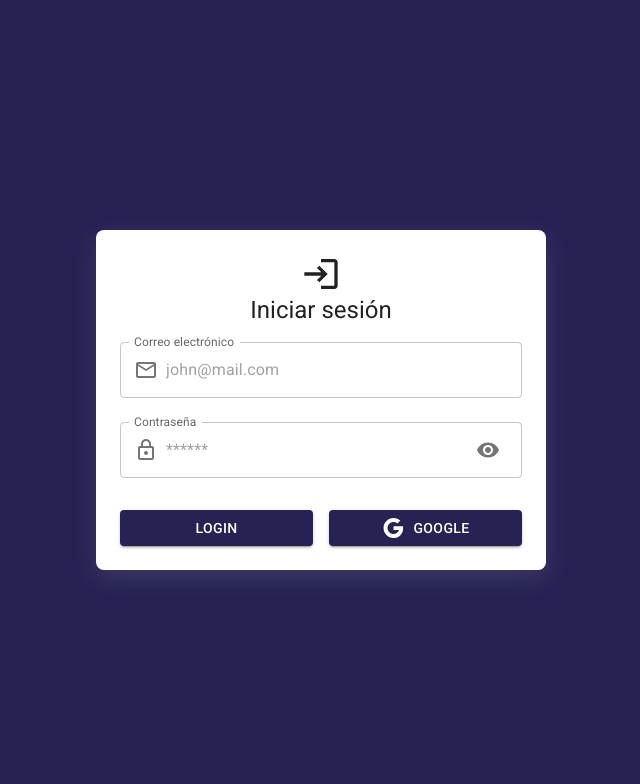
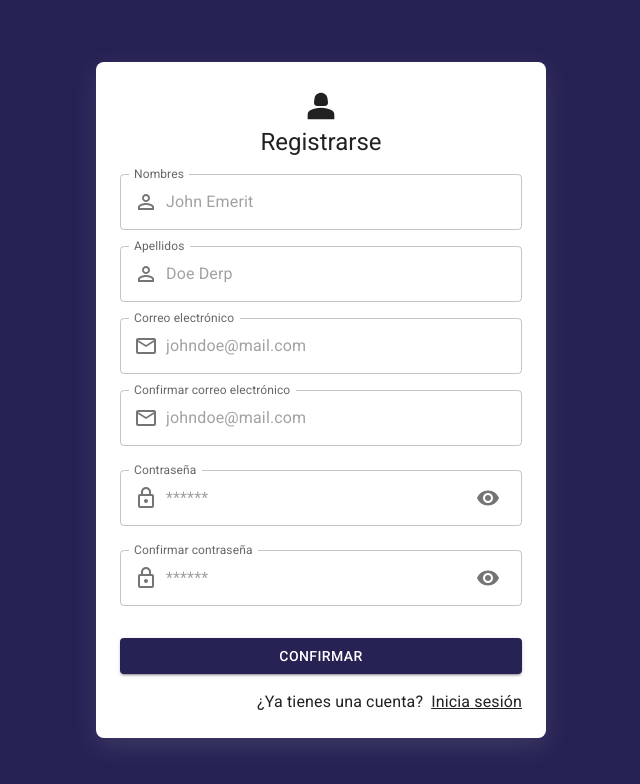
Before and after one commit to jisazamp/hotel-app, a React (Vite) app: page /auth/register in a window 1280 px wide. Before the commit this address led to /auth/login. Shown: the top 784 px of the page, without its empty margins (319-959 px from the left). Built offline with nearby package versions, Linux system fonts and the light colour scheme; no server answers; sample sign-in values are in the browser's storage.

Commit message:
RegisterForm UI

```diff
--- /dev/null
+++ b/src/auth/components/RegisterForm.tsx
@@ -0,0 +1,251 @@
+import { useState } from 'react'
+import {
+  Button,
+  Grid,
+  IconButton,
+  InputAdornment,
+  TextField,
+} from '@mui/material'
+import { useFormik } from 'formik'
+import { registerSchema } from '../models/RegisterForm.model'
+import PersonOutline from '@mui/icons-material/PersonOutline'
+import MailOutline from '@mui/icons-material/MailOutline'
+import LockOutlined from '@mui/icons-material/LockOutlined'
+import Visibility from '@mui/icons-material/Visibility'
+import VisibilityOff from '@mui/icons-material/VisibilityOff'
+
+const RegisterForm = () => {
+  const [showPassword, setShowPassword] = useState<boolean>(false)
+  const [errors, setErrors] = useState({
+    email: '',
+    password: '',
+  })
+
+  const formik = useFormik({
+    initialValues: {
+      firstName: '',
+      lastName: '',
+      email: '',
+      confirmEmail: '',
+      password: '',
+      confirmPassword: '',
+    },
+    validationSchema: registerSchema,
+    onSubmit: (values) => {
+      if (values.email !== values.confirmEmail) {
+        const newErrors = {
+          ...errors,
+          email: 'Los correos electrónicos no coinciden',
+        }
+        return setErrors(newErrors)
+      }
+      if (values.password !== values.confirmPassword) {
+        const newErrors = {
+          ...errors,
+          password: 'Las contraseñas no coinciden',
+        }
+        return setErrors(newErrors)
+      }
+
+      setErrors({ email: '', password: '' })
+    },
+  })
+
+  return (
+    <form style={{ width: '100%' }} onSubmit={formik.handleSubmit}>
+      <Grid item xs={12} sx={{ mt: 2 }}>
+        {/* FirstName field start */}
+        <TextField
+          error={formik.touched.firstName && !!formik.errors.firstName}
+          fullWidth
+          helperText={formik.touched.firstName && formik.errors.firstName}
+          id='firstName'
+          label='Nombres'
+          name='firstName'
+          onChange={formik.handleChange}
+          placeholder='John Emerit'
+          type='text'
+          value={formik.values.firstName}
+          variant='outlined'
+          InputProps={{
+            startAdornment: (
+              <InputAdornment position='start'>
+                <PersonOutline />
+              </InputAdornment>
+            ),
+          }}
+        />
+      </Grid>
+      {/* FirstName field end */}
+
+      {/* LastName field start */}
+      <Grid item xs={12} sx={{ mt: 2 }}>
+        <TextField
+          error={formik.touched.lastName && !!formik.errors.lastName}
+          fullWidth
+          helperText={formik.touched.lastName && formik.errors.lastName}
+          id='lastName'
+          label='Apellidos'
+          name='lastName'
+          onChange={formik.handleChange}
+          placeholder='Doe Derp'
+          type='text'
+          value={formik.values.lastName}
+          variant='outlined'
+          InputProps={{
+            startAdornment: (
+              <InputAdornment position='start'>
+                <PersonOutline />
+              </InputAdornment>
+            ),
+          }}
+        />
+      </Grid>
+      {/* Lastname field end */}
+
+      {/* Email field start */}
+      <Grid item xs={12} sx={{ mt: 2 }}>
+        <TextField
+          error={
+            (formik.touched.email && !!formik.errors.email) || !!errors.email
+          }
+          fullWidth
+          helperText={
+            (formik.touched.email && formik.errors.email) || errors.email
+          }
+          id='email'
+          label='Correo electrónico'
+          name='email'
+          onChange={formik.handleChange}
+          placeholder='johndoe@mail.com'
+          type='email'
+          value={formik.values.email}
+          variant='outlined'
+          InputProps={{
+            startAdornment: (
+              <InputAdornment position='start'>
+                <MailOutline />
+              </InputAdornment>
+            ),
+          }}
+        />
+      </Grid>
+      {/* Email field end */}
+
+      {/* ConfirmEmail field start */}
+      <Grid item xs={12} sx={{ mt: 2 }}>
+        <TextField
+          error={
+            (formik.touched.email && !!formik.errors.email) || !!errors.email
+          }
+          fullWidth
+          helperText={
+            (formik.touched.email && formik.errors.email) || errors.email
+          }
+          id='confirmEmail'
+          label='Confirmar correo electrónico'
+          name='confirmEmail'
+          onChange={formik.handleChange}
+          placeholder='johndoe@mail.com'
+          type='confirmEmail'
+          value={formik.values.confirmEmail}
+          variant='outlined'
+          InputProps={{
+            startAdornment: (
+              <InputAdornment position='start'>
+                <MailOutline />
+              </InputAdornment>
+            ),
+          }}
+        />
+      </Grid>
+      {/* ConfirmEmail field end */}
+
+      {/* Password field start */}
+      <Grid item xs={12} sx={{ mt: 3 }}>
+        <TextField
+          error={
+            (formik.touched.password && !!formik.errors.password) ||
+            !!errors.password
+          }
+          fullWidth
+          helperText={
+            (formik.touched.password && formik.errors.password) ||
+            errors.password
+          }
+          id='password'
+          label='Contraseña'
+          name='password'
+          onChange={formik.handleChange}
+          placeholder='******'
+          type={showPassword === true ? 'text' : 'password'}
+          value={formik.values.password}
+          variant='outlined'
+          InputProps={{
+            startAdornment: (
+              <InputAdornment position='start'>
+                <LockOutlined />
+              </InputAdornment>
+            ),
+            endAdornment: (
+              <InputAdornment position='end'>
+                <IconButton onClick={() => setShowPassword(!showPassword)}>
+                  {showPassword === true ? <VisibilityOff /> : <Visibility />}
+                </IconButton>
+              </InputAdornment>
+            ),
+          }}
+        />
+      </Grid>
+      {/* Password field end */}
+
+      {/* ConfirmPassword field start */}
+      <Grid item xs={12} sx={{ mt: 3 }}>
+        <TextField
+          error={
+            (formik.touched.password && !!formik.errors.password) ||
+            !!errors.password
+          }
+          fullWidth
+          helperText={
+            (formik.touched.password && formik.errors.password) ||
+            errors.password
+          }
+          id='confirmPassword'
+          label='Confirmar contraseña'
+          name='confirmPassword'
+          onChange={formik.handleChange}
+          placeholder='******'
+          type={showPassword === true ? 'text' : 'password'}
+          value={formik.values.confirmPassword}
+          variant='outlined'
+          InputProps={{
+            startAdornment: (
+              <InputAdornment position='start'>
+                <LockOutlined />
+              </InputAdornment>
+            ),
+            endAdornment: (
+              <InputAdornment position='end'>
+                <IconButton onClick={() => setShowPassword(!showPassword)}>
+                  {showPassword === true ? <VisibilityOff /> : <Visibility />}
+                </IconButton>
+              </InputAdornment>
+            ),
+          }}
+        />
+      </Grid>
+      {/* ConfirmPassword field end */}
+
+      <Grid spacing={2} container sx={{ mt: 2 }}>
+        <Grid item xs={12}>
+          <Button fullWidth type='submit' variant='contained'>
+            Confirmar
+          </Button>
+        </Grid>
+      </Grid>
+    </form>
+  )
+}
+
+export default RegisterForm
--- /dev/null
+++ b/src/auth/models/RegisterForm.model.ts
@@ -0,0 +1,20 @@
+import * as yup from 'yup'
+
+export const registerSchema = yup.object({
+  firstName: yup
+    .string()
+    .min(2, 'Ingrese un nombre válido')
+    .required('Los nombres son requeridos'),
+  lastName: yup
+    .string()
+    .min(2, 'Ingrese apellidos válidos')
+    .required('Los apellidos son requeridos'),
+  email: yup
+    .string()
+    .email('Ingrese un correo electrónico válido')
+    .required('El correo es requerido'),
+  password: yup
+    .string()
+    .min(8, 'La contraseña debe contener un mínimo de 8 caracteres')
+    .required('La contraseña es requerida'),
+})
--- a/src/auth/pages/LoginPage.tsx
+++ b/src/auth/pages/LoginPage.tsx
@@ -1,4 +1,5 @@
-import { Grid } from '@mui/material'
+import { Grid, Link } from '@mui/material'
+import { Link as RouterLink } from 'react-router-dom'
 import AuthLayout from '../layout/AuthLayout'
 import Login from '@mui/icons-material/Login'
 import Header from '../components/Header'
@@ -14,6 +15,12 @@ const LoginPage = () => {
 
       <Grid container>
         <LoginForm />
+
+        <Grid sx={{ mt: 2 }} container direction='row' justifyContent='end'>
+          <Link component={RouterLink} color='inherit' to='/auth/register'>
+            Crear una cuenta
+          </Link>
+        </Grid>
       </Grid>
     </AuthLayout>
   )
--- /dev/null
+++ b/src/auth/pages/RegisterPage.tsx
@@ -0,0 +1,23 @@
+import { Grid, Link, Typography } from '@mui/material'
+import { Link as RouterLink } from 'react-router-dom'
+import AuthLayout from '../layout/AuthLayout'
+import RegisterForm from '../components/RegisterForm'
+import Header from '../components/Header'
+import Person2 from '@mui/icons-material/Person2'
+
+const RegisterPage = () => {
+  return (
+    <AuthLayout>
+      <Header text='Registrarse' icon={<Person2 sx={{ fontSize: '40px' }} />} />
+      <RegisterForm />
+      <Grid sx={{ mt: 2 }} container direction='row' justifyContent='end'>
+        <Typography sx={{ mr: 1 }}>¿Ya tienes una cuenta?</Typography>
+        <Link component={RouterLink} color='inherit' to='/auth/login'>
+          Inicia sesión
+        </Link>
+      </Grid>
+    </AuthLayout>
+  )
+}
+
+export default RegisterPage
--- a/src/auth/pages/index.ts
+++ b/src/auth/pages/index.ts
@@ -1 +1,2 @@
-export { default as LoginPage } from './LoginPage';
+export { default as LoginPage } from './LoginPage'
+export { default as RegisterPage } from './RegisterPage'
--- a/src/auth/routes/AuthRoutes.tsx
+++ b/src/auth/routes/AuthRoutes.tsx
@@ -1,10 +1,11 @@
 import { Navigate, Routes, Route } from 'react-router-dom'
-import { LoginPage } from '../pages'
+import { LoginPage, RegisterPage } from '../pages'
 
 const AuthRoutes = () => {
   return (
     <Routes>
       <Route path='/login' element={<LoginPage />} />
+      <Route path='/register' element={<RegisterPage />} />
       <Route path='/*' element={<Navigate to='/auth/login' />} />
     </Routes>
   )
```
